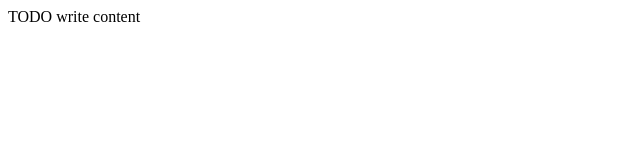
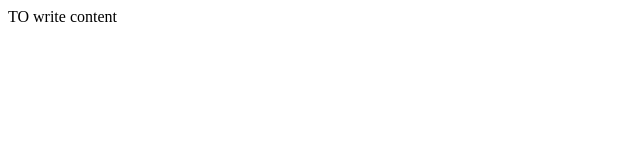
Before and after one commit to Vivek-Nemani/Project-Management-Form, a plain HTML site: page public_html/index.html in a window 1280 px wide. Shown: the full height of the page, 0-640 px from the left. Drawn offline with Linux system fonts and the light colour scheme.

Commit message:
Update index.html

```diff
--- a/public_html/index.html
+++ b/public_html/index.html
@@ -10,6 +10,6 @@ Click nbfs://nbhost/SystemFileSystem/Templates/Other/html.html to edit this temp
         <meta name="viewport" content="width=device-width, initial-scale=1.0">
     </head>
     <body>
-        <div>TODO write content</div>
+        <div>TO write content</div>
     </body>
 </html>
```
